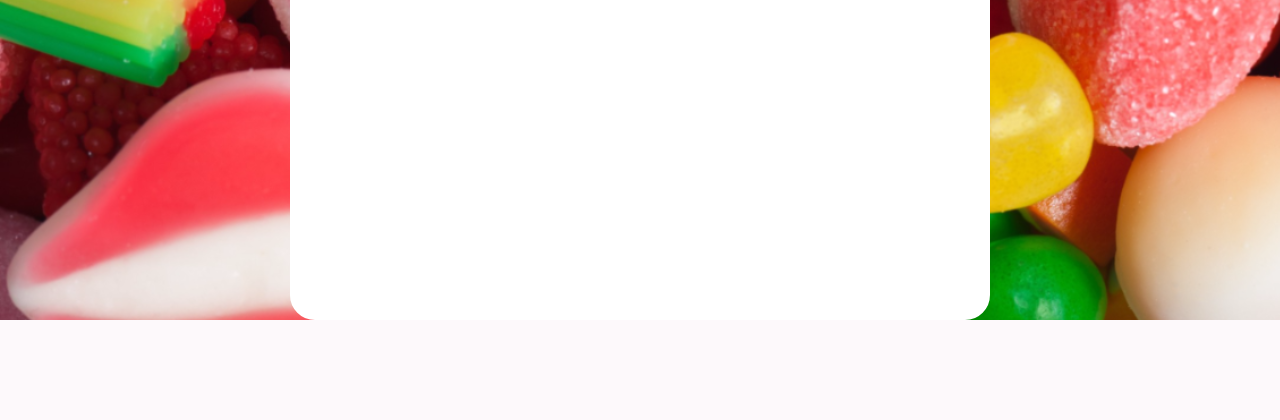
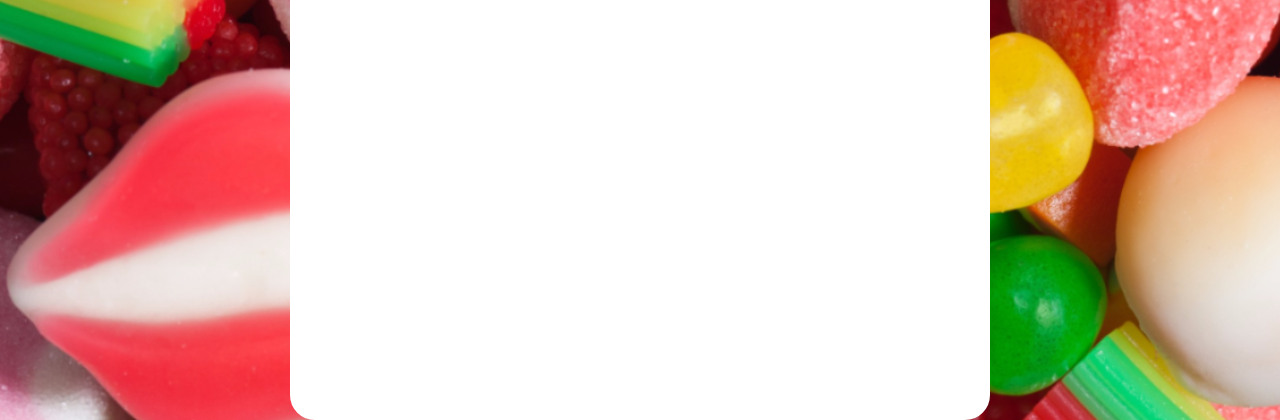
Before and after one commit to cm00100/teamproject, a PHP site: page /?ordering=1 in a window 1280 px wide. Shown: the part 4378-4798 px from the top of the page. Before the commit the page ends 4698 px from the top, so only its background shows below. Run offline with PHP 8.4, Linux system fonts and the light colour scheme; tables that the repository leaves empty or names only in its code hold one stand-in row (values such as "Sample post"); data that the repository does not hold is empty.

Commit message:
applying elbow grease

```diff
--- a/Team_Project/css/style.css
+++ b/Team_Project/css/style.css
@@ -42,7 +42,7 @@ a {
     border: 2px solid white;
     padding-top: 5px;
     width:700px;
-    height: 4500px;
+    height: 4600px;
     text-align: center;
     margin: 0 auto;
     background-color: white;
--- a/Team_Project/index.php
+++ b/Team_Project/index.php
@@ -174,7 +174,7 @@ function displayCandy() {
             // Displays Candy Shop's inventory
             foreach($candies as $candy) {
                 $candyname = $candy['candyName'];
-                echo "<h3><a href='candyInfo.php?candyId=".$candy['candyId']."'> $candyname </a></h3>";
+                echo "<h2><a href='candyInfo.php?candyId=".$candy['candyId']."'> $candyname </a></h2>";
                 echo "Calories: ".$candy['caloriesId'];
                 echo str_repeat("&nbsp;", 3);
                 echo " Price: $".$candy['priceId'];
@@ -183,10 +183,10 @@ function displayCandy() {
                          <input type='hidden' name='candyId' value='".$candy['candyId']."' />
                          <input type='submit' value='Add To Cart'>
                       </form>";
-                echo "<br>";
                 echo"<hr>";
             }
             ?>
+            </div>
         </div>
     </body>
 </html>
```
